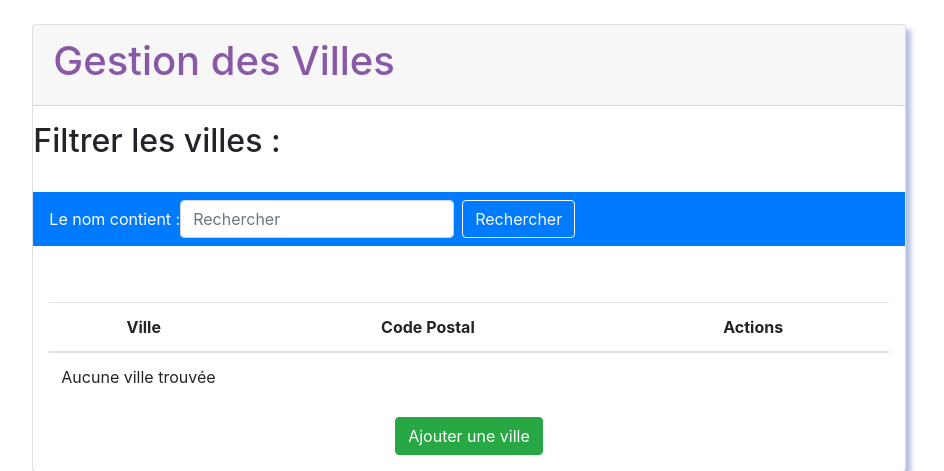
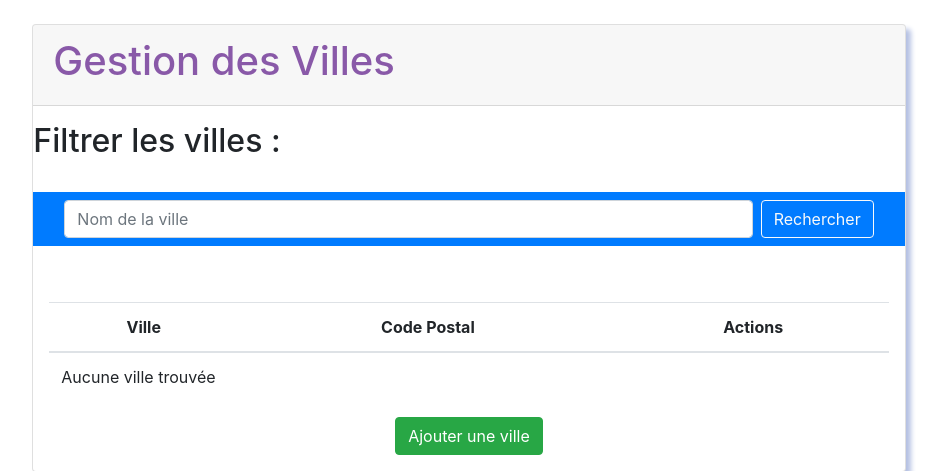
Before and after one commit to Laurent85220/sortir.com, a Symfony app: template templates/ville/index.html.twig in a window 1280 px wide. Shown: the part 56-527 px from the top of the page, without its empty margins (171-1115 px from the left). Run offline with Twig, Linux system fonts and the light colour scheme; the template is opened without the code that fills it, so the values that code supplies are empty; some libraries are stand-ins or nearby versions.

Commit message:
Petits reglages

```diff
--- a/src/Controller/EtatController.php
+++ b/src/Controller/EtatController.php
@@ -5,12 +5,14 @@ namespace App\Controller;
 use App\Entity\Etat;
 use App\Form\EtatType;
 use App\Repository\EtatRepository;
+use Sensio\Bundle\FrameworkExtraBundle\Configuration\IsGranted;
 use Symfony\Bundle\FrameworkBundle\Controller\Controller;
 use Symfony\Component\HttpFoundation\Request;
 use Symfony\Component\HttpFoundation\Response;
 use Symfony\Component\Routing\Annotation\Route;
 
 /**
+ * @IsGranted("ROLE_ADMIN")
  * @Route("/etat")
  */
 class EtatController extends Controller
--- a/src/Controller/LieuController.php
+++ b/src/Controller/LieuController.php
@@ -5,12 +5,14 @@ namespace App\Controller;
 use App\Entity\Lieu;
 use App\Form\LieuType;
 use App\Repository\LieuRepository;
+use Sensio\Bundle\FrameworkExtraBundle\Configuration\IsGranted;
 use Symfony\Bundle\FrameworkBundle\Controller\Controller;
 use Symfony\Component\HttpFoundation\Request;
 use Symfony\Component\HttpFoundation\Response;
 use Symfony\Component\Routing\Annotation\Route;
 
 /**
+ * @IsGranted("ROLE_ADMIN")
  * @Route("/lieu")
  */
 class LieuController extends Controller
--- a/src/Controller/SortieController.php
+++ b/src/Controller/SortieController.php
@@ -26,6 +26,7 @@ use Symfony\Component\Routing\Annotation\Route;
 class SortieController extends Controller
 {
     /**
+     * @IsGranted("ROLE_ADMIN")
      * @Route("/", name="sortie_index", methods={"GET"})
      */
     public function index(SortieRepository $sortieRepository): Response
--- a/templates/base.html.twig
+++ b/templates/base.html.twig
@@ -42,7 +42,7 @@
                             <a class="nav-link" href="{{ path('home') }}">Accueil<span class="sr-only">(current)</span></a>
                         </li>
                         <li class="nav-item">
-                            <a class="nav-link" href="{{ path('utilisateur_edition') }}">Mon profil<span class="sr-only">(current)</span></a>
+                            <a class="nav-link" href="{{ path('utilisateur_profil',{ 'id':app.user.id}) }}">Mon profil<span class="sr-only">(current)</span></a>
                         </li>
                         <li class="nav-item">
                            <a class="nav-link" href="{{ path('logout') }}" tabindex="-1"
--- a/templates/site/index.html.twig
+++ b/templates/site/index.html.twig
@@ -12,8 +12,7 @@
         <div id="searchbar">
             <h2 class="mt-3">Filtrer les sites :</h2><br>
             <nav class="navbar navbar-light btn-primary">
-                <form class="form-inline">
-                    Le nom contient :
+                <form class=" col-md-12 d-flex justify-content-between">
                     <input class="form-control mr-sm-2" name="search" type="search" placeholder="Nom du site" aria-label="Search">
                     <button class="btn btn-outline-light my-2 my-sm-0" type="submit">Rechercher</button>
                 </form>
--- a/templates/sortie/_form.html.twig
+++ b/templates/sortie/_form.html.twig
@@ -9,6 +9,6 @@
 <div class="text-center mt-3">
     {{ form_widget(form.enregistrer) }}
     {{ form_widget(form.publier) }}
-    <a href="{{ path('home') }}" class="btn btn-danger d-inline-flex">Annuler</a>
+    <a href="{{ path('home') }}" class="btn btn-danger d-inline-flex">Retour</a>
 </div>
 {{ form_end(form) }}
--- a/templates/utilisateur/index.html.twig
+++ b/templates/utilisateur/index.html.twig
@@ -39,7 +39,6 @@
                 <td>{{ utilisateur.ville }}</td>
                 <td>{{ utilisateur.cp }}</td>
                 <td>
-                    <a href="{{ path('utilisateur_show', {'id': utilisateur.id}) }}">show</a>
                     <a href="{{ path('utilisateur_edit', {'id': utilisateur.id}) }}">edit</a>
                 </td>
             </tr>
--- a/templates/utilisateur/liste.html.twig
+++ b/templates/utilisateur/liste.html.twig
@@ -7,7 +7,7 @@
         <div class="row">
     {% for utilisateur in utilisateurs %}
               <div class="col-sm-4 mb-3">
-                  <div class="card detail">
+                  <div class="card detail" style="height: 410px;">
                     <div  class="card-header text-center">
                         <h1>{{ utilisateur.pseudo }} </h1>
                     </div>
--- a/templates/utilisateur/profil.html.twig
+++ b/templates/utilisateur/profil.html.twig
@@ -22,6 +22,9 @@
                                 <p><b>Ville de rattachement :</b> {{ utilisateur.centreFormation.nom }}</p>
                             </div>
                             <div class="col-12 text-center mt-2">
+                                {% if app.user.id == utilisateur.id %}
+                                <a href="{{ path('utilisateur_edition') }}" class="btn btn-warning d-inline-flex">Modifier</a>
+                                {% endif %}
                                 <a href="{{ path('home') }}" class="btn btn-primary d-inline-flex">Retour</a>
                             </div>
                         </div>
--- a/templates/ville/index.html.twig
+++ b/templates/ville/index.html.twig
@@ -12,9 +12,8 @@
         <div id="searchbar">
             <h2 class="mt-3">Filtrer les villes :</h2><br>
             <nav class="navbar navbar-light btn-primary">
-        <form class="form-inline">
-            Le nom contient :
-            <input class="form-control mr-sm-2" name="search" type="search" placeholder="Rechercher" aria-label="Search">
+        <form class=" col-md-12 d-flex justify-content-between">
+            <input class="form-control mr-sm-2" name="search" type="search" placeholder="Nom de la ville" aria-label="Search">
             <button class="btn btn-outline-light my-2 my-sm-0" type="submit">Rechercher</button>
         </form>
             </nav>
```
Also changed, not shown: src/Controller/UtilisateurController.php (+6 -1 lines), templates/utilisateur/edition.html.twig (+8 -8 lines).
